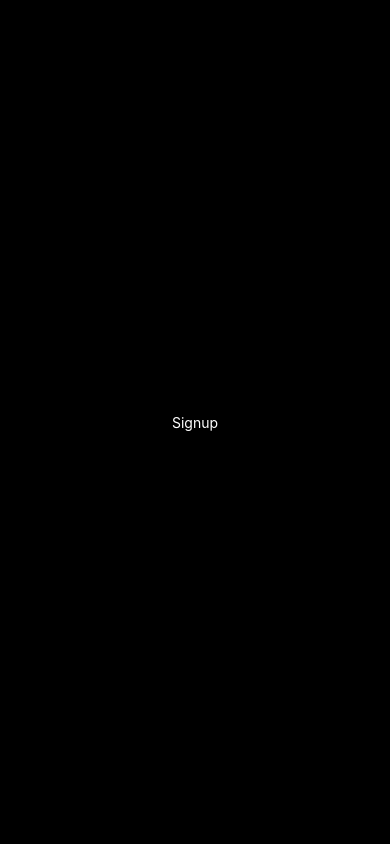
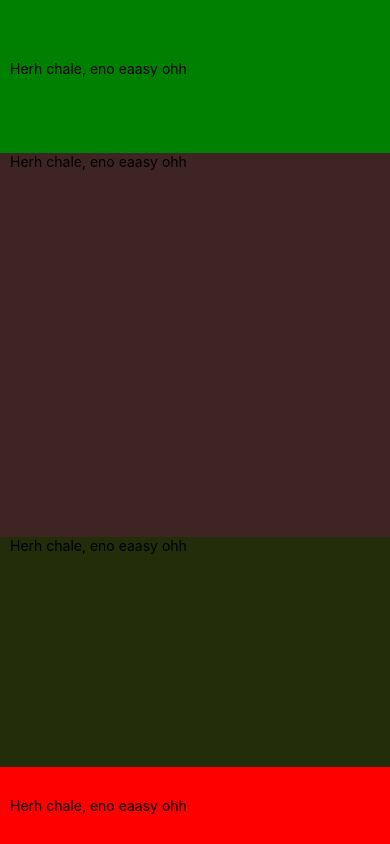
Before and after one commit to Sedinamm/Photography-mobile-app, a React Native app: screen / in a window 390 px wide. Built offline with nearby package versions, Linux system fonts and the light colour scheme.

Commit message:
initial commit

```diff
--- a/App.js
+++ b/App.js
@@ -27,7 +27,5 @@ const styles = StyleSheet.create({
   container: {
     flex: 1,
     backgroundColor: '#000',
-    alignItems: 'center',
-    justifyContent: 'center',
   },
 });
--- a/Screens/Signup.js
+++ b/Screens/Signup.js
@@ -1,14 +1,37 @@
-import { View, Text, SafeAreaView, TouchableOpacity, Image } from 'react-native'
-import React from 'react'
+import {
+  View,
+  Text,
+  Image,
+  TouchableOpacity,
+  TextInput,
+  SafeAreaView,
+} from "react-native";
 
-const Signup = () => {
+export default function Signup() {
+
   return (
-    <SafeAreaView>
-    <View>
-      <Text style={{color:"white"}}>Signup</Text>
+
+    <View style={{ flex: 10, backgroundColor: "black", }}>
+
+      {/* Signup text */}
+      <View style={{ flex: 2, backgroundColor: "green" }}>
+        <Text style={{paddingLeft:10, paddingTop:60}}>Herh chale, eno eaasy ohh</Text>
+      </View>
+
+      {/* Text input and Btn */}
+      <View style={{flex: 5,backgroundColor: "#7448",}}>
+      <Text style={{paddingLeft:10, }}>Herh chale, eno eaasy ohh</Text>
+      </View>
+
+      {/* Text and Icons */}
+      <View style={{flex: 3,backgroundColor: "#4518",}}>
+      <Text style={{paddingLeft:10,}}>Herh chale, eno eaasy ohh</Text>
+      </View>
+
+      {/* Already have an account? */}
+      <View style={{flex: 1,backgroundColor: "red",}}>
+      <Text style={{paddingLeft:10, paddingTop:30}}>Herh chale, eno eaasy ohh</Text>
+      </View>
     </View>
-    </SafeAreaView>
-  )
+  );
 }
-
-export default Signup
```
